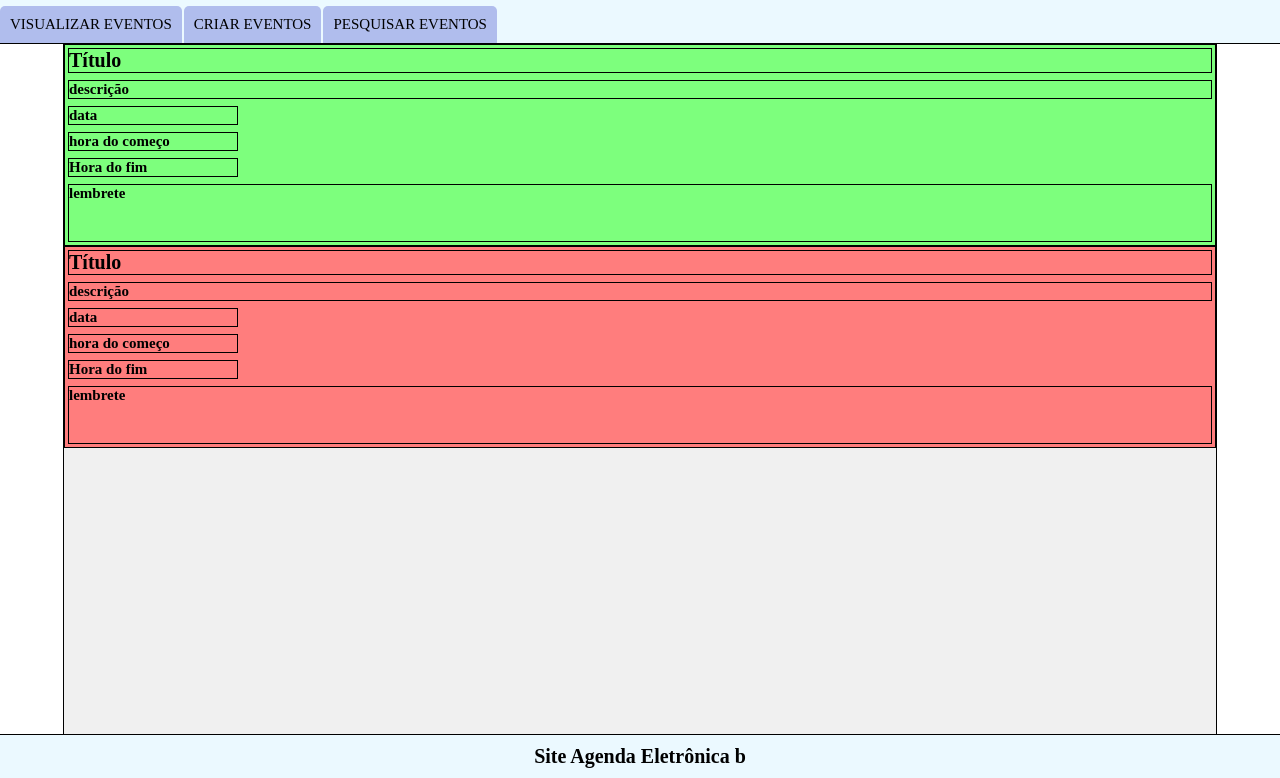
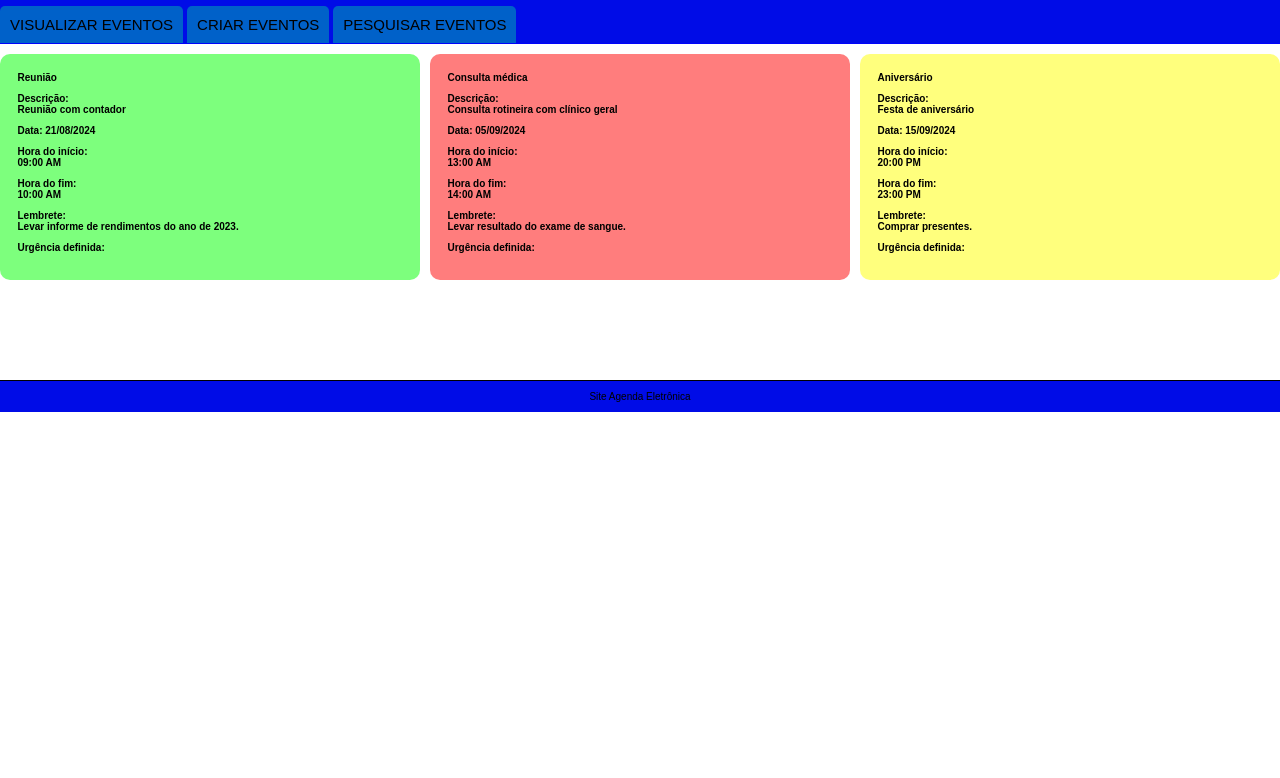
Before and after one commit to vitornagayawong/ProjetoMensal, a plain HTML site: page tentativa3/index.html in a window 1280 px wide. Shown: the part 70-848 px from the top of the page. After the commit the page ends 800 px from the top, so only its background shows below. Drawn offline with Linux system fonts and the light colour scheme.

Commit message:
reformulando tela de exibicao de tarefas

```diff
--- a/tentativa3/css/tentativa3.css
+++ b/tentativa3/css/tentativa3.css
@@ -1,6 +1,6 @@
 html {
     font-size: 0.625em;
-    --header-nav-color: rgba(224, 245, 255, 0.63);
+    --header-nav-color: rgb(0, 12, 231);
 }
 
 body {
@@ -8,12 +8,10 @@ body {
     box-sizing: border-box;
     padding: 0;
     margin: 0;
+    font-family: Arial, Helvetica, sans-serif;
 }
 
 .header {
-    /* max-height: 10rem; */
-    /* height: 100%; */
-    /* border: 1px solid red; */
     background-color: var(--header-nav-color);
     border: 1px solid transparent;
 }
@@ -22,25 +20,23 @@ body {
     text-align: center;
     font-size: 3rem;
     margin-bottom: 2rem;
-
 }
 
 .navigation {
-    /* border: 1px solid red; */
     background-color: var(--header-nav-color);
-    border-bottom: 1px solid black;
+    border-bottom: 1px solid rgba(0, 0, 255, 0.83);
     display: flex;
-    gap: .2rem;
+    gap: .4rem;
+    margin-bottom: 1rem;
 }
 
 .navigation-a {
     text-transform: uppercase;
     font-size: 1.5rem;
-    /* border: 1px solid red; */
     padding: 1rem;
     border-radius: 0.5rem 0.5rem 0 0;
     text-decoration: none;
-    background-color: rgba(3, 9, 182, 0.25);
+    background-color: rgb(0, 97, 201);
     color: black;
 }
 
@@ -53,24 +49,44 @@ body {
 .navigation .navigation-a:focus{
     color: white;
     background-color: rgb(87, 87, 87);
+}
+
+.principal {
+    display: flex;
+    gap: 1rem;
+}
+
+.column {
+    flex: 1;
+    display: flex;
+    flex-direction: column;
+    gap: 1rem;
+}
+
+.green-column, .red-column, .yellow-column {
+    flex: 1;
+    display: flex;
+    flex-direction: column;
+    gap: 1rem;
+    padding: 1rem;
+    border-radius: 10px;
+    margin-bottom: 10rem;
+}
+
+.green-column {
+    background-color: rgb(125, 255, 125);
 
 }
 
-.principal {
-    /* border: 1px solid red; */
-    border-left: 1px solid black;
-    border-right: 1px solid black;
-    width: 90%;
-    margin-right: auto;
-    margin-left: auto;
-    margin-top: 0;
-    min-height: calc(100vh - 10rem - 40px);
-    /* margin-bottom: 2rem; */
-    padding-bottom: 3rem;
-    background-color: rgb(240, 240, 240);
+.red-column {
+    background-color: rgb(255, 125, 125);
+
 }
 
+.yellow-column {
+    background-color: rgb(255, 255, 125);
 
+}
 
 .rodape p{
     background-color: var(--header-nav-color);
@@ -80,130 +96,29 @@ body {
     padding: 1rem 0;
 }
 
-.form {
+.apointment {
+    flex: 1;
+    border-radius: 10px;
     display: flex;
     flex-direction: column;
-    gap: 1rem;
-}
-
-.form_information {
-    margin-left: 5%;
-    margin-right: 5%;
-    display: flex;
-    flex-direction: column;
-    margin-top: 2rem;
-}
-
-.form_urgencia {
-    display: flex;
     gap: 0.5rem;
-}
-
-.form_urgencia p {
-    font-size: 1.4rem;
-}
-
-.form_urgencia_alta {
-    background-color: red;
-    padding: 0.5rem 1rem;
-}
-
-.form_urgencia_media {
-    background-color: yellow;
-    padding: 0.5rem 1rem;
-}
-
-.form_urgencia_baixa {
-    background-color: green;
-    padding: 0.5rem 1rem;
-}
-
-.form_urgencia input {
-    margin-right: 3rem;
-}
-
-.form_information > label {
-    font-size: 2rem;
-}
-
-#data {
-    margin-right: 90%;
-}
-
-#hrComeco, #hrFim {
-    margin-right: 92%;
-}
-
-#lembrete {
-    height: 10rem;
-    /* margin-right: 20%; */
-}
-
-#btn-sent-form {
-    width: 10%;
-    margin: auto;
-}
-
-.rodape p {
-    font-size: 2rem;
-    font-weight: bold;
-}
-
-/* ************************************************************ */
-/* PESQUISAR EVENTOS */
-
-/* ************************************************************ */
-.principal_search {
-    margin-top: 0;
-    /* padding-left: 3rem; */
-    padding-top: 3rem;
-    text-shadow: 1px 1px 2px rgba(0,0,0,0.15);
-    font-size: 2.5rem;
-    text-align: center;
-}
-
-.principal_nav {
-    width: 90%;
-    margin: auto;
-    /* border: 1px solid black; */
-    display: flex;
-    align-items: center;
-    /* padding-top: 3rem; */
-}
-
-.principal_nav input {
-    width: 90%;
-    padding-top: 1.5rem;
-    margin-left: 1rem;
-}
-
-/* ************************************************************ */
-/* VISUALIZAR EVENTOS */
-
-/* ************************************************************ */
-
-.apointment {
-    border: 1px solid black;
-    height: 20rem;
-    display: flex;
-    flex-direction: column;
-    gap: 0.1rem;
-    background-color: rgb(125, 255, 125);
-}
-
-.apointment_2 {
-    background-color: rgb(255, 125, 125);
+    padding: 0.5rem;
+    overflow: hidden;
 }
 
 .apointment > * {
-    margin: 0.3rem;
-    border: 1px solid black;
+    margin: 0.25rem;
+    font-size: 1em;
 }
 
-.apointment_date, .apointment_hour {
-    margin-right: 85%;
+.apointment_text {
+    font-size: 1em;
 }
 
-.apointment_notes {
-    height: 6rem;
+.apointment_description {
+    font-size: 1em;
 }
+
+.apointment_date, .apointment_hour, .apointment_notes, .urgency {
+    font-size: 1em;
+}
--- a/tentativa3/index.html
+++ b/tentativa3/index.html
@@ -7,36 +7,59 @@
     <link rel="stylesheet" href="css/tentativa3.css">
 </head>
 <body>
+
     <header class="header">
         <h1 class="header-h1">Agenda Eletrônica</h1>
     </header>
     <nav class="navigation">
-        <a href="index.html " class="navigation-a">Visualizar eventos</a>
-        <a href="criarEventos.html" class="navigation-a">criar eventos</a>
+        <a href="index.html" class="navigation-a">Visualizar eventos</a>
+        <a href="criarEventos.html" class="navigation-a">Criar eventos</a>
         <a href="pesquisarEventos.html" class="navigation-a">Pesquisar eventos</a>
     </nav>
     <main>
         <div class="principal">
-            <div class="apointment">
-                <h1>Título</h1>
-                <h2>descrição</h2>
-                <h2 class="apointment_date">data</h2>
-                <h2 class="apointment_hour">hora do começo</h2>
-                <h2 class="apointment_hour">Hora do fim</h2>
-                <h2 class="apointment_notes">lembrete</h2>
+            <div class="green-column">
+                <div class="apointment">
+                    <h1 class="apointment_text">Reunião</h1>
+                    <h2 class="apointment_description">Descrição: <br> Reunião com contador </h2>
+                    <h2 class="apointment_date">Data: 21/08/2024</h2>
+                    <h2 class="apointment_hour">Hora do início: <br> 09:00 AM</h2>
+                    <h2 class="apointment_hour">Hora do fim: <br> 10:00 AM</h2>
+                    <h2 class="apointment_notes">Lembrete: <br> Levar informe de rendimentos do ano de 2023. </h2>
+                    <h2 class="urgency">Urgência definida: </h2>
+                </div>
+                <div class="division"></div>
             </div>
-            <div class="apointment apointment_2">
-                <h1>Título</h1>
-                <h2>descrição</h2>
-                <h2 class="apointment_date">data</h2>
-                <h2 class="apointment_hour">hora do começo</h2>
-                <h2 class="apointment_hour">Hora do fim</h2>
-                <h2 class="apointment_notes">lembrete</h2>
+            <div class="red-column">
+                <div class="apointment">
+                    <h1 class="apointment_text">Consulta médica</h1>
+                    <h2 class="apointment_description">Descrição: <br> Consulta rotineira com clínico geral</h2>
+                    <h2 class="apointment_date">Data: 05/09/2024</h2>
+                    <h2 class="apointment_hour">Hora do início: <br> 13:00 AM</h2>
+                    <h2 class="apointment_hour">Hora do fim: <br> 14:00 AM</h2>
+                    <h2 class="apointment_notes">Lembrete: <br> Levar resultado do exame de sangue. </h2>
+                    <h2 class="urgency">Urgência definida: </h2>
+                </div>
+                <div class="division"></div>
+            </div>
+            <div class="yellow-column">
+                <div class="apointment">
+                    <h1 class="apointment_text">Aniversário</h1>
+                    <h2 class="apointment_description">Descrição: <br> Festa de aniversário</h2>
+                    <h2 class="apointment_date">Data: 15/09/2024</h2>
+                    <h2 class="apointment_hour">Hora do início: <br> 20:00 PM</h2>
+                    <h2 class="apointment_hour">Hora do fim: <br> 23:00 PM</h2>
+                    <h2 class="apointment_notes">Lembrete: <br> Comprar presentes. </h2>
+                    <h2 class="urgency">Urgência definida: </h2>
+                </div>
+                <div class="division"></div>
             </div>
         </div>
     </main>
+
+
     <footer class="rodape">
-        <p>Site Agenda Eletrônica b</p>
+        <p>Site Agenda Eletrônica</p>
     </footer>
 
 
```
